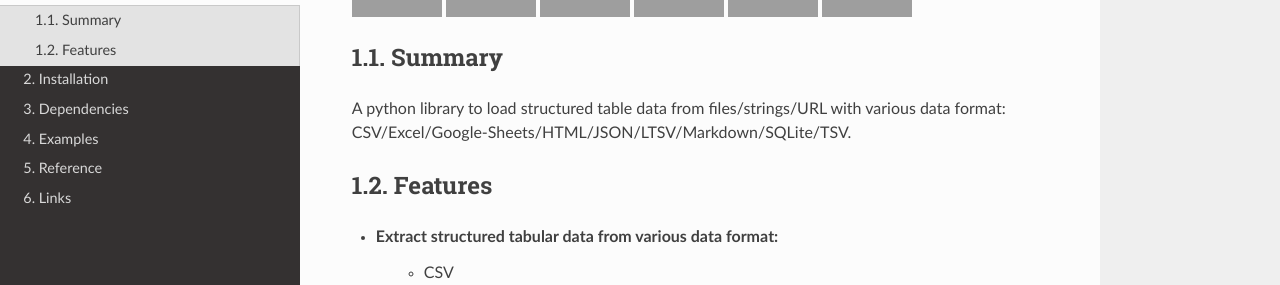
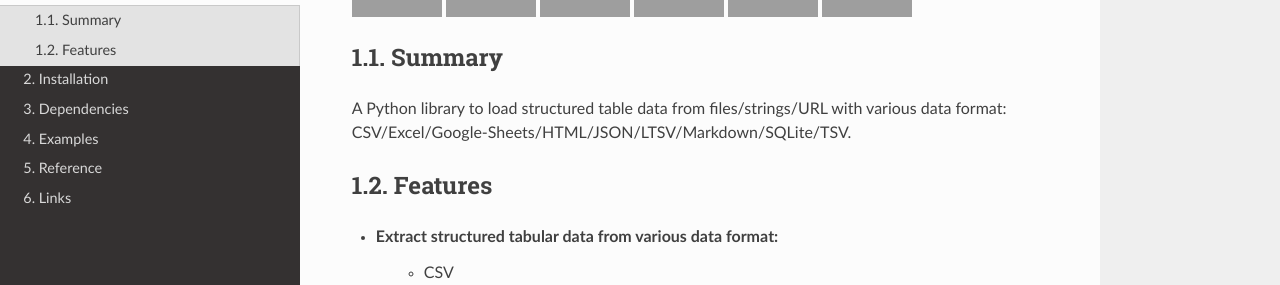
Before and after one commit to thombashi/pytablereader, a Sphinx documentation site: the page built from docs/pages/introduction/index.rst, in a window 1280 px wide and 1071 px high, cut to the strip 163-448 px from the top of the window. Built offline with Sphinx 7.4.7 and the Read the Docs theme 2.0.0, drawn with Linux system fonts in a browser that asks for light colours; pages that are not in the unit, such as notebooks, are missing from menus; grey boxes are pictures that could not be loaded.

Commit message:
Update docs

```diff
--- a/docs/pages/introduction/summary.txt
+++ b/docs/pages/introduction/summary.txt
@@ -1 +1 @@
-A python library to load structured table data from files/strings/URL with various data format: CSV/Excel/Google-Sheets/HTML/JSON/LTSV/Markdown/SQLite/TSV.
+A Python library to load structured table data from files/strings/URL with various data format: CSV/Excel/Google-Sheets/HTML/JSON/LTSV/Markdown/SQLite/TSV.
```
